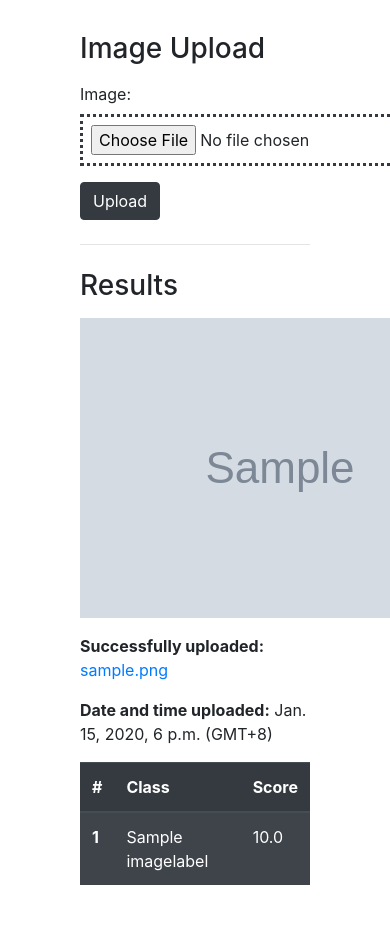
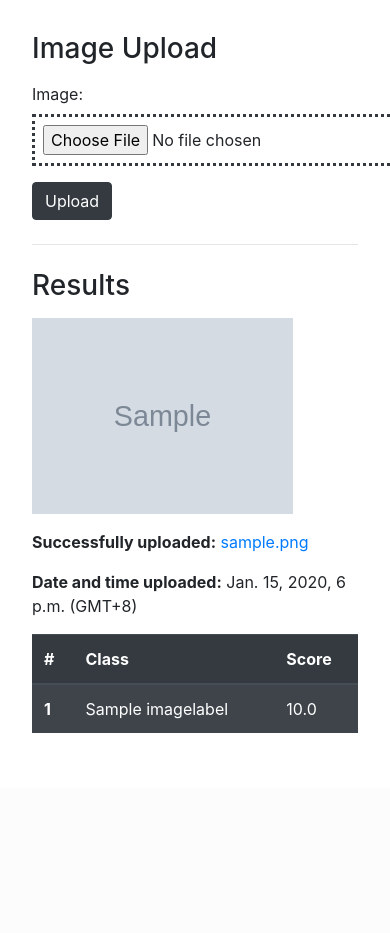
Before and after one commit to callistachang/IBM-Assignment, a Django app: template vizweb/templates/index.html in a window 390 px wide; the page is wider, and only the part inside the window is pictured. Shown: the part 56-989 px from the top of that part. After the commit the page ends 789 px from the top of that part, so only its background shows below. Run offline with Django 3.2, Linux system fonts and the light colour scheme; the template is opened without the code that fills it: values that come from a table or form of the project are taken from there, others are empty; tables that the repository leaves empty hold one stand-in row (values such as "Sample post"); grey boxes marked "Sample" are stand-in pictures; some libraries are stand-ins or nearby versions.

Commit message:
Format HTML files; make site more mobile-responsive

```diff
--- a/vizweb/static/css/base.css
+++ b/vizweb/static/css/base.css
@@ -1,9 +1,20 @@
-.main-content {
-    padding: 2em 5em;
+#id_image {
+  border: 3px dotted #343a40;
+  display: inline-block;
+  padding: 0.5em;
 }
 
-#id_image {
-    border: 3px dotted #343a40;
-    display: inline-block;
-    padding: 0.5em;
+.main-content {
+  padding: 2em;
 }
+
+.uploaded-image {
+  max-height: 300px;
+}
+
+@media (max-width: 576px) {
+  .uploaded-image {
+    width: 80%;
+    height: auto;
+  }
+}
--- a/vizweb/templates/base.html
+++ b/vizweb/templates/base.html
@@ -4,28 +4,33 @@
 <html lang="en">
   <head>
     <meta charset="UTF-8">
-    <meta name="viewport" content="width=device-width, initial-scale=1.0">
+    <meta name="viewport" content="width=device-width, minimum-scale=1.0, maximum-scale=1.0, initial-scale=1.0">
     <title>VizWeb</title>
     <link rel="stylesheet" href="https://cdn.jsdelivr.net/npm/bootstrap@4.5.3/dist/css/bootstrap.min.css" integrity="sha384-TX8t27EcRE3e/ihU7zmQxVncDAy5uIKz4rEkgIXeMed4M0jlfIDPvg6uqKI2xXr2" crossorigin="anonymous">
     <link rel="stylesheet" href="{% static 'css/base.css' %}">
   </head>
+
   <body>
-
-</body>
-    <nav class="navbar navbar-expand-lg navbar-dark bg-dark">
+    <nav class="navbar navbar-expand-lg navbar-dark bg-dark" style="width: 100%;">
       <span class="navbar-brand mb-0 h1 pl-3">VizWeb</span>
-        <button class="navbar-toggler" type="button" data-toggle="collapse" data-target="#navbarNavAltMarkup" aria-controls="navbarNavAltMarkup" aria-expanded="false" aria-label="Toggle navigation">
+      <button class="navbar-toggler" type="button" data-toggle="collapse" data-target="#navbarToggler" aria-controls="navbarToggler" aria-expanded="false" aria-label="Toggle navigation">
       <span class="navbar-toggler-icon"></span>
       </button>
-        <div class="collapse navbar-collapse" id="navbarNavAltMarkup">
+      <div class="collapse navbar-collapse" id="navbarToggler">
         <div class="navbar-nav">
-                <a class="nav-item nav-link px-3 active" href="/">Image Upload</span></a>
-                <a class="nav-item nav-link px-3" href="history">Upload History</a>
+          <a href="/" class="nav-item nav-link px-3 active">Image Upload</a>
+          <a href="/history" class="nav-item nav-link pl-3">Upload History</a>
         </div>
       </div>
     </nav>
-    <div class="main-content container-fluid">
+
+    <div class="container main-content">
       {% block content %}
       {% endblock %}
     </div>
+
+    <script src="https://code.jquery.com/jquery-3.3.1.slim.min.js" integrity="sha384-q8i/X+965DzO0rT7abK41JStQIAqVgRVzpbzo5smXKp4YfRvH+8abtTE1Pi6jizo" crossorigin="anonymous"></script>
+    <script src="https://cdnjs.cloudflare.com/ajax/libs/popper.js/1.14.3/umd/popper.min.js" integrity="sha384-ZMP7rVo3mIykV+2+9J3UJ46jBk0WLaUAdn689aCwoqbBJiSnjAK/l8WvCWPIPm49" crossorigin="anonymous"></script>
+    <script src="https://stackpath.bootstrapcdn.com/bootstrap/4.1.3/js/bootstrap.min.js" integrity="sha384-ChfqqxuZUCnJSK3+MXmPNIyE6ZbWh2IMqE241rYiqJxyMiZ6OW/JmZQ5stwEULTy" crossorigin="anonymous"></script>
+  </body>
 </html>
--- a/vizweb/templates/history.html
+++ b/vizweb/templates/history.html
@@ -1,10 +1,8 @@
 {% extends "base.html" %}
-
 {% block content %}
 
 <h3 class="mb-3">Image Upload History</h3>
-
-<table class="table table-sm table-striped">
+<table class="table table-sm table-striped table-responsive-sm">
   <thead>
     <tr>
       <th scope="col">#</th>
--- a/vizweb/templates/index.html
+++ b/vizweb/templates/index.html
@@ -1,9 +1,7 @@
 {% extends "base.html" %}
-
 {% block content %}
 
 <h3 class="mb-3">Image Upload</h3>
-
 <form method="post" enctype="multipart/form-data">
   {% csrf_token %}
   <div class="form-border">
@@ -11,17 +9,13 @@
   </div>
   <button type="submit" class="btn btn-dark">Upload</button>
 </form>
-
 <hr class="my-4">
 
 {% if image_object %}
 <h3 class="mb-3">Results</h3>
-
-  <img src="{{ image_object.image.url }}" alt="connect" style="max-height:300px" class="mb-3">
+<img src="{{ image_object.image.url }}" alt="connect" class="uploaded-image mb-3">
 <p><b>Successfully uploaded:</b> <a href="{{ image_object.image.url }}" target="_blank">{{ image_object.image.name }}</a></p>
-
 <p><b>Date and time uploaded:</b> {{ image_object.uploaded_at }} (GMT+8)</p>
-
 {% if image_labels %}
 <table class="table table-striped table-dark">
   <thead>
```
Lines whose indentation alone changed are shown as unchanged.
